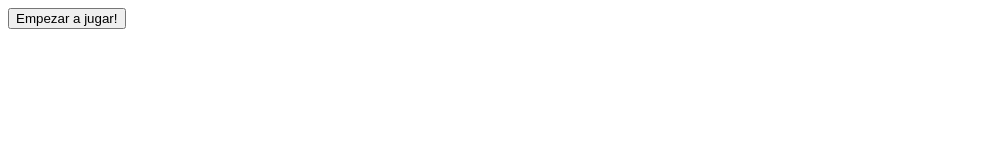
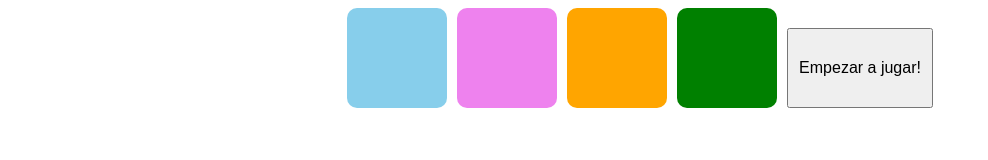
Before and after one commit to mishelldiaz/examen, a plain HTML site: page index.html in a window 1280 px wide. Shown: the whole page, without its empty margins (0-988 px from the left). Drawn offline with Linux system fonts and the light colour scheme.

Commit message:
Agregado archivo styles.css y vinculado en index.html

```diff
--- a/index.html
+++ b/index.html
@@ -6,6 +6,7 @@
     <title>examen</title>
 </head>
 <body>
+    <link rel="stylesheet" href="styles.css">
     <div class="gameboard">
         <div id="celeste" class="color celeste left" data-color="celeste"></div>
         <div id="violeta" class="color violeta right" data-color="violeta"></div>
--- a/styles.css
+++ b/styles.css
@@ -0,0 +1,39 @@
+body {
+    font-family: Arial, sans-serif;
+    text-align: center;
+}
+
+.gameboard {
+    display: flex;
+    justify-content: center;
+    gap: 10px;
+}
+
+.color {
+    width: 100px;
+    height: 100px;
+    border-radius: 10px;
+}
+
+.celeste {
+    background-color: skyblue;
+}
+
+.violeta {
+    background-color: violet;
+}
+
+.naranja {
+    background-color: orange;
+}
+
+.verde {
+    background-color: green;
+}
+
+.btn-start {
+    margin-top: 20px;
+    padding: 10px;
+    font-size: 16px;
+    cursor: pointer;
+}
```
